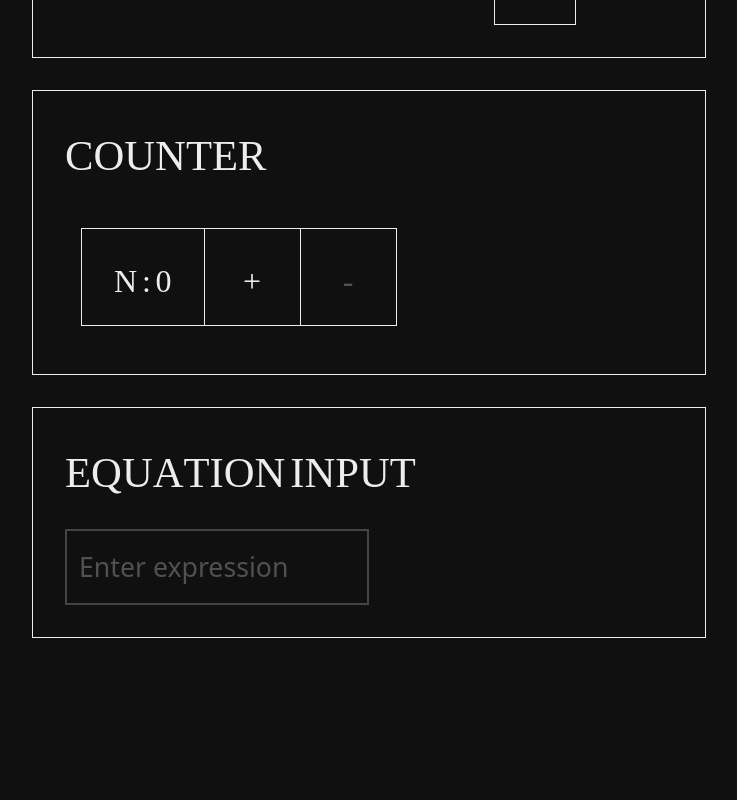
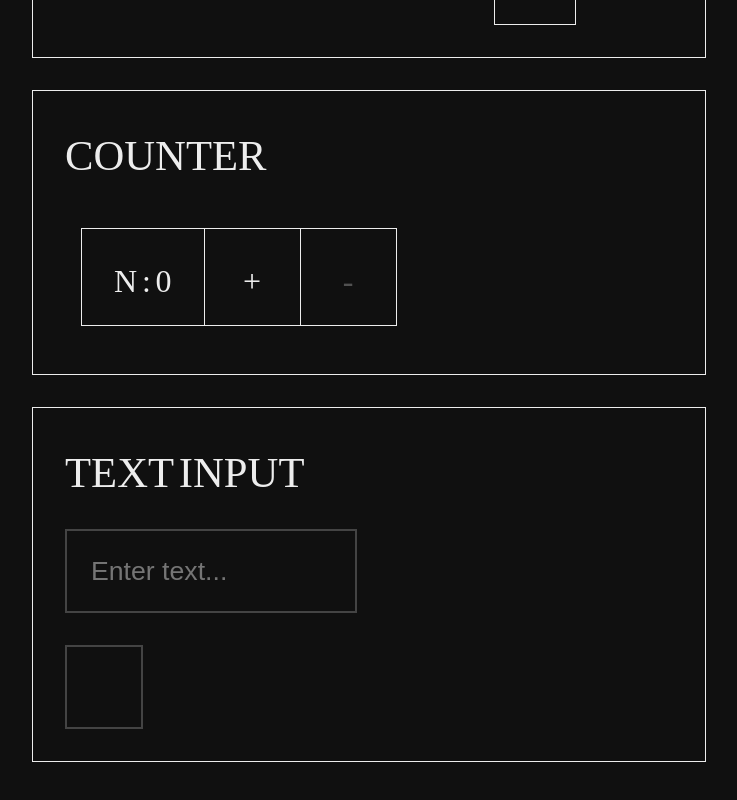
Before and after one commit to ottav14/dui, a SvelteKit app: page / in a window 1280 px wide. Shown: the part 2931-3731 px from the top of the page, without its empty margins (16-753 px from the left). Before the commit the page ends 3617 px from the top, so only its background shows below. Built offline with nearby package versions, Linux system fonts and the light colour scheme.

Commit message:
Text input

```diff
--- a/package.json
+++ b/package.json
@@ -1,6 +1,6 @@
 {
 	"name": "@ottav14/dui",
-	"version": "0.0.13",
+	"version": "0.0.14",
 	"scripts": {
 		"dev": "vite dev",
 		"build": "vite build && npm run prepack",
--- a/src/lib/EquationInput.svelte
+++ /dev/null
@@ -1,57 +0,0 @@
-<script lang="ts">
-    export let value: string = "";
-    export let label: string = "Enter expression";
-    export let type: string = "text";
-</script>
-
-<div class="input-group">
-    <input
-        bind:value
-        {type}
-        placeholder=" "
-        class="input"
-    />
-    <label class="label">{label}</label>
-</div>
-
-<style>
-    .input-group {
-        position: relative;
-        width: 280px;
-        font-family: system-ui, sans-serif;
-        margin: 1rem;
-    }
-
-    .input {
-        height: 3rem;
-        width: 100%;
-        padding: 12px 10px;
-        border: 2px solid #444;
-        background: transparent;
-        color: var(--neutral);
-        font-size: 20pt;
-        outline: none;
-        transition: border-color 0.2s, box-shadow 0.2s;
-    }
-
-    .input:focus {
-        border-color: var(--light);
-    }
-
-    .label {
-        position: absolute;
-        left: 10px;
-        top: 50%;
-        transform: translateY(-50%);
-        color: var(--neutral);
-        pointer-events: none;
-        transition: all 0.2s ease;
-        font-size: 20pt;
-        background: transparent;
-        padding: 0 4px;
-    }
-
-    .input-group:hover {
-        transform: scale(1.1);
-    }
-</style>
--- /dev/null
+++ b/src/lib/TextInput.svelte
@@ -0,0 +1,74 @@
+<script lang="ts">
+    import { onMount } from 'svelte';
+
+    export let value: string = '';
+    export let placeholder: string = 'Enter text...';
+    export let type: string = 'default';
+    export let width: number = 15;
+    export let inputRef: HTMLInputElement | null = null;
+    export let align: string = 'left';
+    export let uppercase: boolean = false;
+    export let margin: number = 1;
+
+    switch(type) {
+        case 'single':
+            placeholder = '';
+            width = 1.6;
+            align = 'center';
+            break;
+    }
+
+    onMount(() => {
+        if(!inputRef) return;
+        inputRef.addEventListener('keydown', (e) => {
+            if(!inputRef) return;
+            if(e.key === 'Escape')
+                inputRef.blur();
+        });
+
+        inputRef.addEventListener('input', () => {
+            if(uppercase)
+                value = value.toUpperCase();
+
+            switch(type) {
+                case 'single':
+                    if(value.length > 1)
+                        value = value[value.length-1];
+                    break;
+            }
+        });
+    });
+</script>
+
+<input
+    bind:this={inputRef}
+    bind:value
+    placeholder={placeholder}
+    style={`
+        width: ${width}rem;
+        text-align: ${align};
+        margin: ${margin}rem;
+    `}
+/>
+
+<style>
+    input {
+        height: 3rem;
+        padding: 1rem 1.5rem;
+        border: 2px solid #444;
+        background: transparent;
+        color: var(--light);
+        font-size: 20pt;
+        outline: none;
+        transition: all 0.2s;
+    }
+
+    input:focus {
+        border-color: var(--light);
+        transform: scale(1);
+    }
+
+    input:hover:not(:focus-visible) {
+        transform: scale(1.05);
+    }
+</style>
--- a/src/lib/index.ts
+++ b/src/lib/index.ts
@@ -5,5 +5,5 @@ export { default as Text } from './Text.svelte';
 export { default as Dropdown } from './Dropdown.svelte';
 export { default as Slider } from './Slider.svelte';
 export { default as Counter } from './Counter.svelte';
-export { default as EquationInput } from './EquationInput.svelte';
+export { default as TextInput } from './TextInput.svelte';
 export { default as SettingsBar } from './SettingsBar.svelte';
--- a/src/routes/+page.svelte
+++ b/src/routes/+page.svelte
@@ -1,5 +1,5 @@
 <script>
-    import { Button, Text, Dropdown, Slider, Counter, EquationInput } from '../lib/index.ts';
+    import { Button, Text, Dropdown, Slider, Counter, TextInput } from '../lib/index.ts';
 
     const multiButtonItems = [ '1', '2', '3' ];
     let activeMultiButtonIx = 0;
@@ -142,10 +142,14 @@
         </div>
         <div class="container">
             <Text
-                text="EQUATION INPUT"
+                text="TEXT INPUT"
                 type="h2"
             />
-            <EquationInput />
+            <TextInput />
+            <TextInput
+                type="single"
+                uppercase={true}
+            />
         </div>
     </div>
 </main>
```
